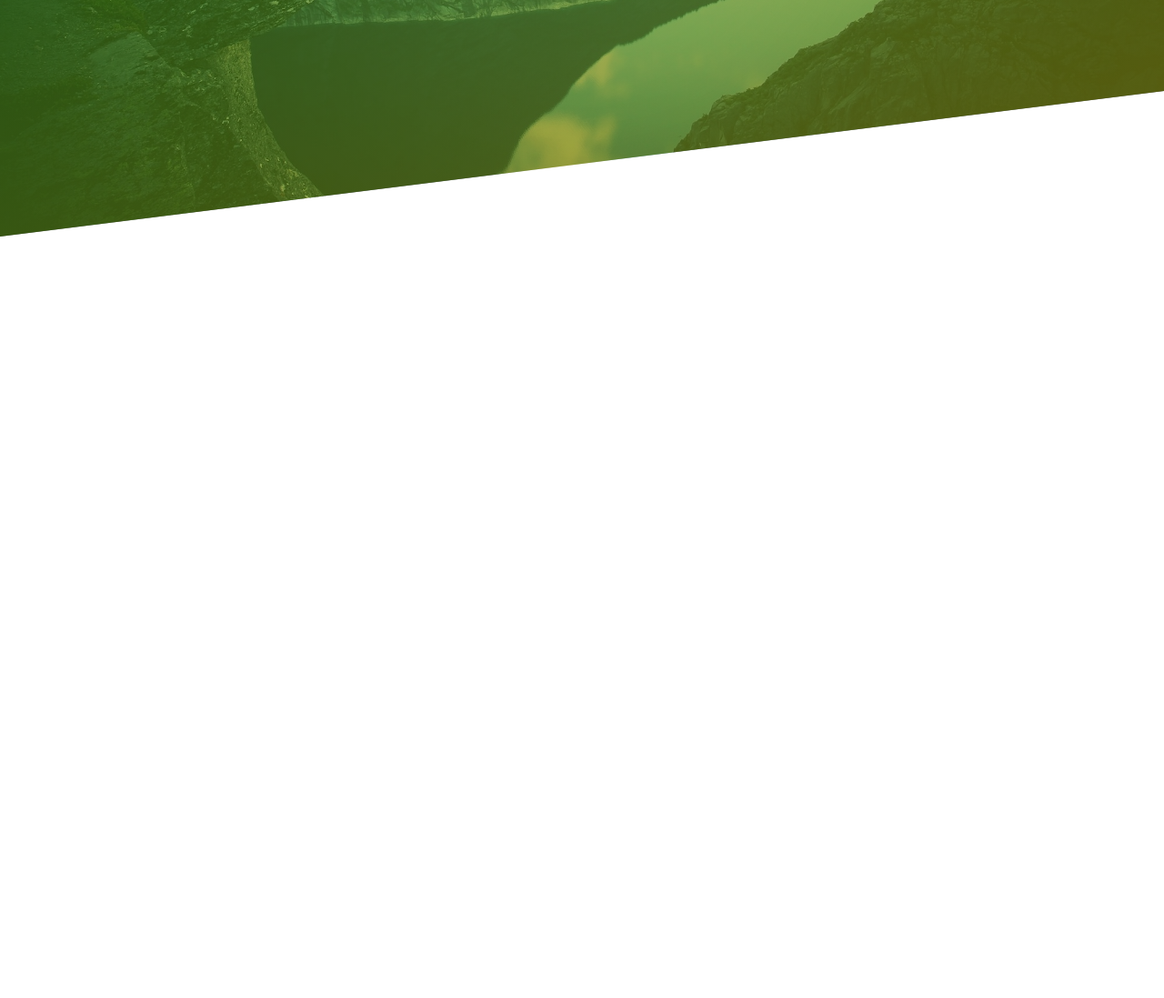
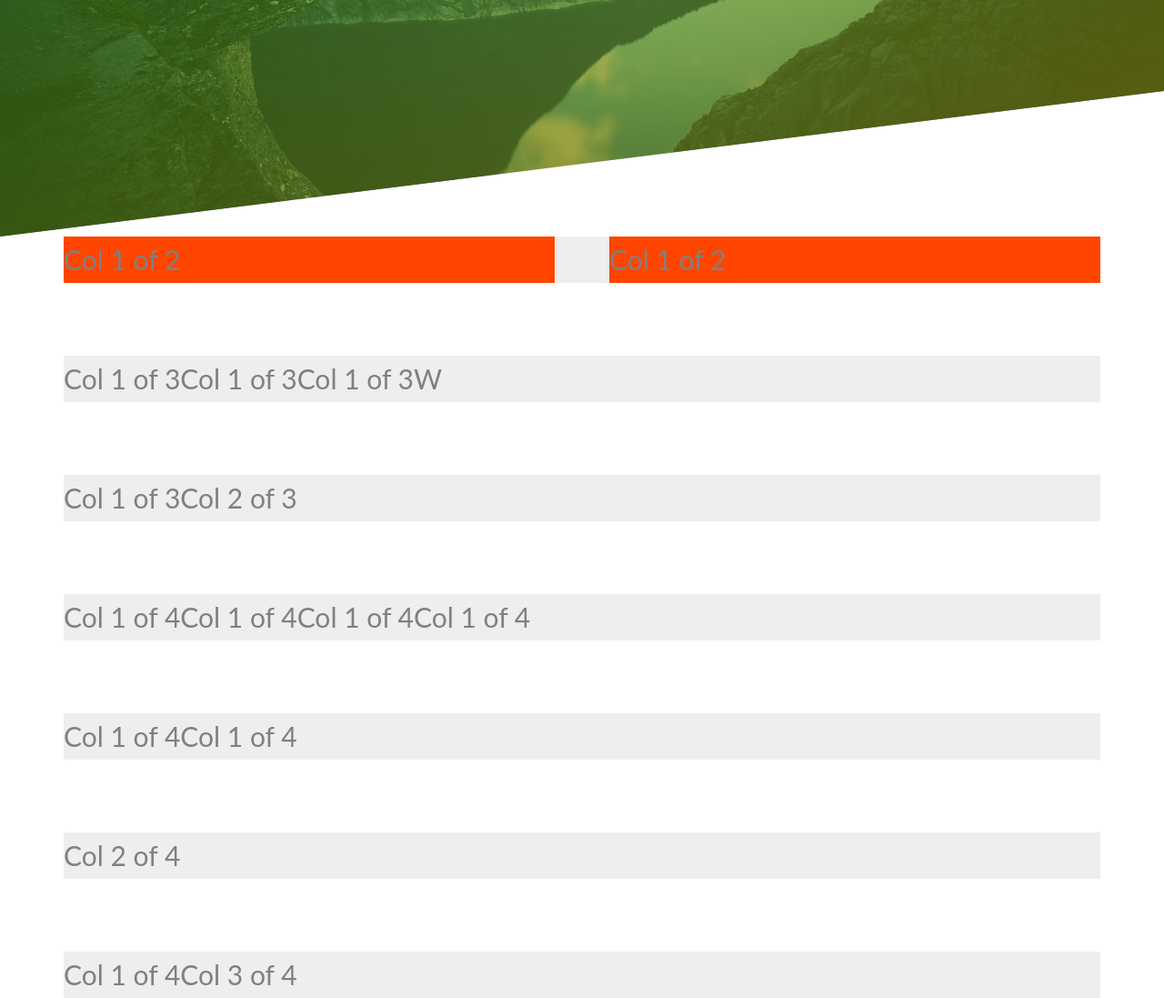
Before and after one commit to mustaficemir/bosnajenasa, a website: page index.html in a window 1280 px wide. Shown: the part 500-1597 px from the top of the page at 91% size. Before the commit the page ends 800 px from the top, so only its background shows below. Drawn offline with Linux system fonts and the light colour scheme.

Commit message:
added grid layout

```diff
--- a/index.html
+++ b/index.html
@@ -19,9 +19,108 @@
 
 </h1>
 <a href="#" class='btn btn--white btn--animated'> Discover Our Tours </a>
+</div>
+  </header>
+<section class='gridtest'>
+<div class='row'>
+<div class='col-1-of-2'>
+    Col 1 of 2
+</div>
+<div class='col-1-of-2'>
+    Col 1 of 2
+
+</div>
+</div>
+
+    <div class='row'>
+        <div class='col-1-of-3'>
+            Col 1 of 3
+        </div>
+        <div class='col-1-of-3'>
+            Col 1 of 3
+
+        </div>
+        <div class='col-1-of-3'>
+        Col 1 of 3
+        </div>W
+    </div>
+
+    <div class='row'>
+        <div class='col-1-of-3'>
+            Col 1 of 3
+        </div>
+        <div class='col-2-of-3'>
+            Col 2 of 3
 
 
-</div>
-    </header>
+        </div>
+    </div>
+
+
+        <div class='row'>
+            <div class='col-1-of-4'>
+                Col 1 of 4
+            </div>
+            <div class='col-1-of-4'>
+                Col 1 of 4
+
+
+
+            </div>
+            <div class='col-1-of-4'>
+                Col 1 of 4
+
+
+            </div>
+
+        <div class='col-1-of-4'>
+            Col 1 of 4
+
+
+        </div>
+        </div>
+
+        <div class='row'>
+            <div class='col-1-of-4'>
+                Col 1 of 4
+            </div>
+            <div class='col-1-of-4'>
+                Col 1 of 4
+
+
+
+            </div>
+        </div>
+        <div class='row'>
+            <div class='col-2-of-4'>
+                Col 2 of 4
+            </div>
+
+
+        </div>
+
+        <div class='row'>
+            <div class='col-1-of-4'>
+                Col 1 of 4
+            </div>
+            <div class='col-1-of-4'>
+                Col 3 of 4
+
+
+
+            </div>
+
+
+
+</section>
+
+
+
+
+
+
+
+
+
 </body>
 </html>
--- a/sass/abstracts/_variables.scss
+++ b/sass/abstracts/_variables.scss
@@ -1,3 +1,4 @@
+//Colors
 $color-primary:#55c57a;
 $color-primary-light:#7ed56f;
 $color-primary-dark:#28b485;
@@ -5,3 +6,8 @@ $color-primary-dark:#28b485;
 $color-grey-dark:#777;
 $color-white:#fff;
 $color-black:black;
+
+//GRID
+$grid-width:114rem;
+$gutter-vertical:8rem;
+$gutter-horizontal:6rem;
--- a/sass/base/_base.scss
+++ b/sass/base/_base.scss
@@ -22,10 +22,7 @@ html{
 
 
 body{
-font-size: 3rem;
-font-family: 'Lato', 'Times New Roman', Times, serif;
-line-height: 1.7;
-color: grey;
+
 box-sizing: border-box;
 
 
--- a/sass/base/_typografy.scss
+++ b/sass/base/_typografy.scss
@@ -1,3 +1,15 @@
+body{
+    font-size: 3rem;
+    font-family: 'Lato', 'Times New Roman', Times, serif;
+    line-height: 1.7;
+    color: grey;
+
+    }
+
+
+
+
+
 .heading-primary{
     color: white;
 text-transform: uppercase;
--- /dev/null
+++ b/sass/layout/_grid.scss
@@ -0,0 +1,23 @@
+.row{
+max-width: $grid-width;
+background-color: #eee;
+margin: 0 auto;
+grid-template-rows: [row1-start] 25% [row1-end row2-start] 25% [row2-end];
+display: flex;
+    &:not(:last-child){
+        margin-bottom:$gutter-vertical;
+
+    }
+}
+.col-1-of-2{
+width: calc((100% - #{$gutter-horizontal})/2);
+background-color: orangered;
+
+&:not(:last-child){
+margin-right: $gutter-horizontal;
+float: left;
+
+}
+
+
+}
--- a/sass/pages/main.scss
+++ b/sass/pages/main.scss
@@ -12,3 +12,4 @@
 @import"sass/pages/home";
 
 @import "sass/layout/header";
+@import "sass/layout/grid";
```
Also changed, not shown: stilo.css.
